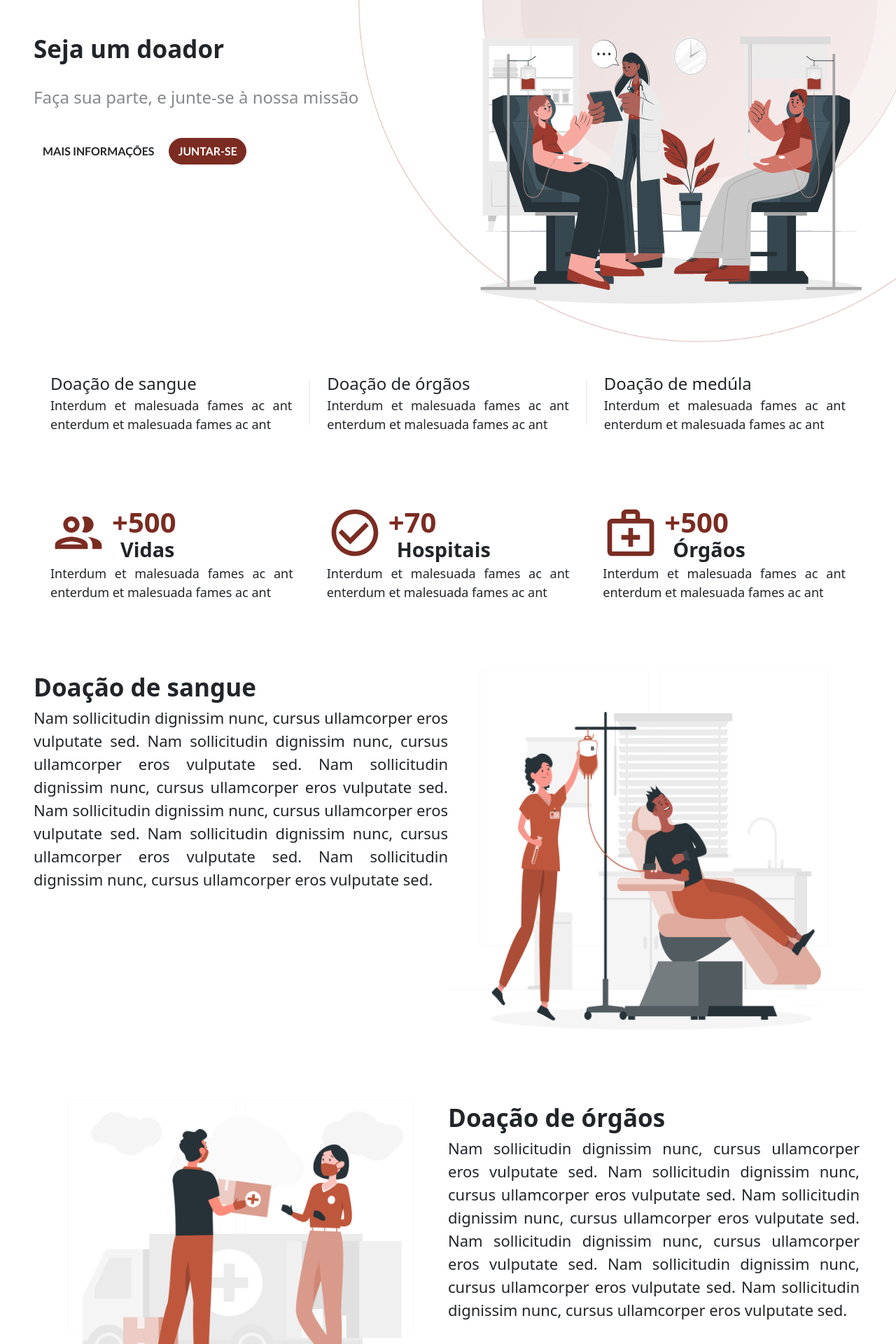
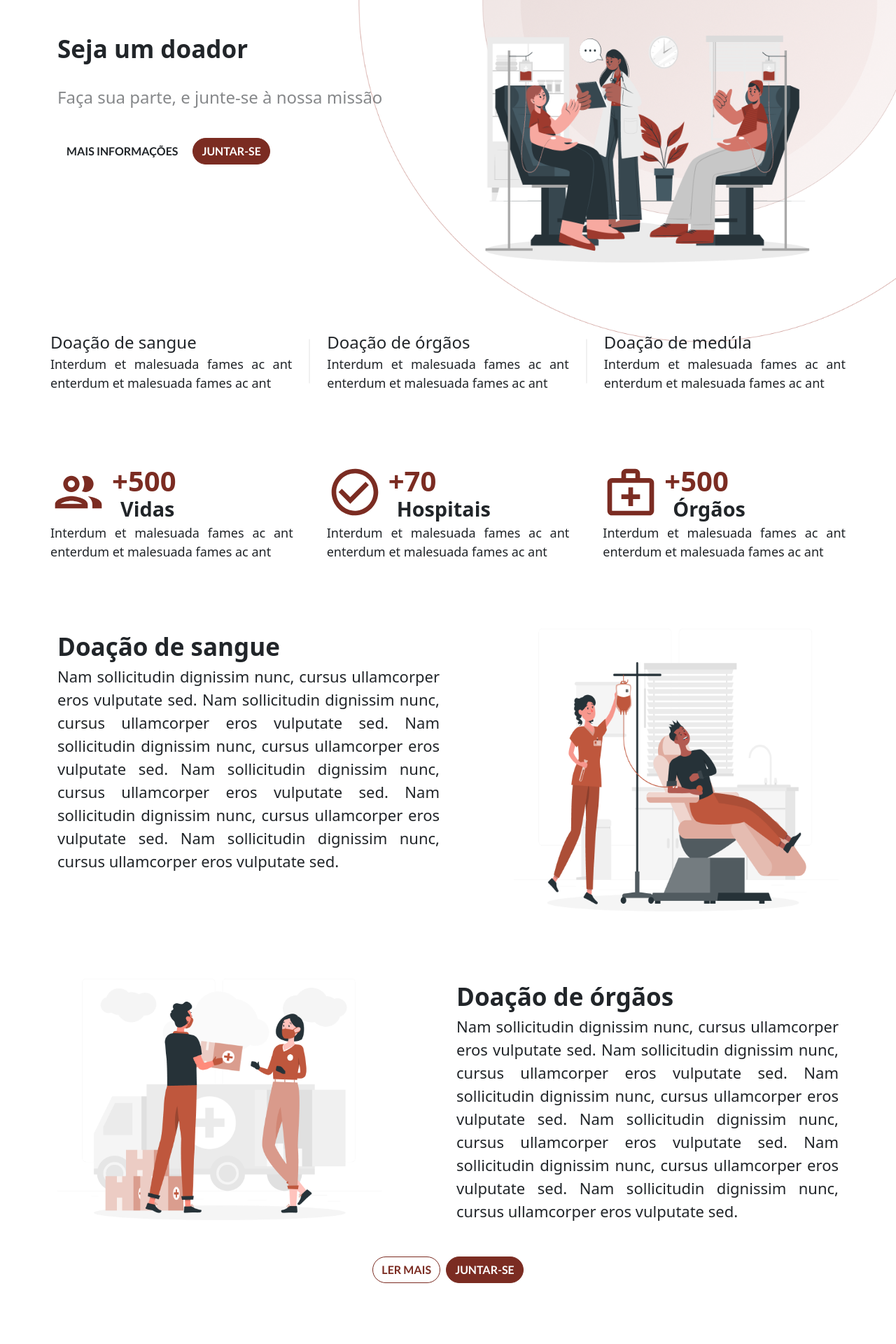
Before and after one commit to elieduardo/frontend-doador-online, a React (Create React App) app: page / in a window 1280 px wide. Shown: the part 100-2020 px from the top of the page at 70% size. Built offline with nearby package versions, Linux system fonts and the light colour scheme.

Commit message:
responsive componets add

```diff
--- a/src/assets/styles/styles.scss
+++ b/src/assets/styles/styles.scss
@@ -83,8 +83,8 @@ $nav-link-font-size: 1rem;
   margin-top: -0.8rem !important;
 }
 
-.img-fluid-50 {
-  max-width: 50%;
+.img-fluid-85 {
+  max-width: 85%;
   height: auto;
 }
 
--- /dev/null
+++ b/src/components/BloodDonationBanner.js
@@ -0,0 +1,28 @@
+import React from "react";
+import bannerImage from "../assets/images/home-3.png";
+import { Button, Col, Container, Row } from "react-bootstrap";
+
+
+export default function DonationBanner() {
+    return (
+        <Container className="py-5">
+            <Row>
+                <Col lg={6} md={12} sm={12}>
+                    <div className="title">Doação de sangue</div>
+                    <div className="content-text">
+                        Nam sollicitudin dignissim nunc, cursus ullamcorper eros vulputate
+                        sed. Nam sollicitudin dignissim nunc, cursus ullamcorper eros
+                        vulputate sed. Nam sollicitudin dignissim nunc, cursus ullamcorper
+                        eros vulputate sed. Nam sollicitudin dignissim nunc, cursus
+                        ullamcorper eros vulputate sed. Nam sollicitudin dignissim nunc,
+                        cursus ullamcorper eros vulputate sed. Nam sollicitudin dignissim
+                        nunc, cursus ullamcorper eros vulputate sed.
+                    </div>
+                </Col>
+                <Col lg={6} md={12} sm={12} className="d-flex justify-content-lg-end justify-content-center">
+                    <img className="img-fluid-85" src={bannerImage} />
+                </Col>
+            </Row>
+        </Container>
+    );
+}
--- /dev/null
+++ b/src/components/MainBanner.js
@@ -0,0 +1,26 @@
+import React from "react";
+import homeImage from "../assets/images/home-1.png";
+import { Button, Col, Container, Row } from "react-bootstrap";
+
+
+export default function MainBanner() {
+    return (
+        <Container className="py-5">
+            <Row>
+                <Col lg={6} md={12} sm={12} className="text-center text-lg-start">
+                    <div className="title">Seja um doador</div>
+                    <div className="content-text-opacity my-4">
+                        Faça sua parte, e junte-se à nossa missão
+                    </div>
+                    <div className="py-3">
+                        <Button variant="none">MAIS INFORMAÇÕES</Button>
+                        <Button className="ml-2">JUNTAR-SE</Button>
+                    </div>
+                </Col>
+                <Col lg={6} md={12} sm={12} className="d-flex justify-content-center pt-lg-0 pt-4">
+                    <img className="img-fluid-85" src={homeImage} />
+                </Col>
+            </Row>
+        </Container>
+    );
+}
--- /dev/null
+++ b/src/components/OrgansDonationBanner.js
@@ -0,0 +1,32 @@
+import React from "react";
+import bannerImage from "../assets/images/home-2.png";
+import { Button, Col, Container, Row } from "react-bootstrap";
+
+export default function OrgansDonationBanner() {
+    return (
+        <Container className="py-5">
+            <Row>
+                <Col lg={6} md={12} sm={12}>
+
+                    <img className="img-fluid-85" src={bannerImage} />
+                </Col>
+                <Col lg={6} md={12} sm={12}>
+                    <div className="title">Doação de órgãos</div>
+                    <div className="content-text">
+                        Nam sollicitudin dignissim nunc, cursus ullamcorper eros vulputate
+                        sed. Nam sollicitudin dignissim nunc, cursus ullamcorper eros
+                        vulputate sed. Nam sollicitudin dignissim nunc, cursus ullamcorper
+                        eros vulputate sed. Nam sollicitudin dignissim nunc, cursus
+                        ullamcorper eros vulputate sed. Nam sollicitudin dignissim nunc,
+                        cursus ullamcorper eros vulputate sed. Nam sollicitudin dignissim
+                        nunc, cursus ullamcorper eros vulputate sed.
+                    </div>
+                </Col>
+                <Col className="py-5 d-flex justify-content-center">
+                    <Button variant="outline-primary">LER MAIS</Button>
+                    <Button className="ml-2">JUNTAR-SE</Button>
+                </Col>
+            </Row>
+        </Container >
+    );
+}
--- a/src/pages/home/index.js
+++ b/src/pages/home/index.js
@@ -1,5 +1,5 @@
 import React from "react";
-import { Button, Card, Col, Row } from "react-bootstrap";
+import { Button, Card, Col, Container, Row } from "react-bootstrap";
 import firstImage from "../../assets/images/home-1.png";
 import secondImage from "../../assets/images/home-2.png";
 import thirdImage from "../../assets/images/home-3.png";
@@ -10,61 +10,18 @@ import Campanhas from "../../components/Campaigns";
 import Benefits from "../../components/Benefits";
 
 import ItemHospital from "../../components/ItemHospital";
+import MainBanner from "../../components/MainBanner";
+import DonationBanner from "../../components/BloodDonationBanner";
+import OrgansDonationBanner from "../../components/OrgansDonationBanner";
 
 export default function Home() {
   return (
     <div>
-      <div className="d-flex p-5">
-        <Col>
-          <div className="title">Seja um doador</div>
-          <div className="content-text-opacity my-4">
-            Faça sua parte, e junte-se à nossa missão
-          </div>
-          <div className="py-3">
-            <Button variant="none">MAIS INFORMAÇÕES</Button>
-            <Button className="ml-2">JUNTAR-SE</Button>
-          </div>
-        </Col>
-        <img className="img-fluid" src={firstImage} />
-      </div>
+      <MainBanner />
       <InfoCards />
       <InfoDataCards />
-      <div className="d-flex p-5">
-        <Col>
-          <div className="title">Doação de sangue</div>
-          <div className="content-text">
-            Nam sollicitudin dignissim nunc, cursus ullamcorper eros vulputate
-            sed. Nam sollicitudin dignissim nunc, cursus ullamcorper eros
-            vulputate sed. Nam sollicitudin dignissim nunc, cursus ullamcorper
-            eros vulputate sed. Nam sollicitudin dignissim nunc, cursus
-            ullamcorper eros vulputate sed. Nam sollicitudin dignissim nunc,
-            cursus ullamcorper eros vulputate sed. Nam sollicitudin dignissim
-            nunc, cursus ullamcorper eros vulputate sed.
-          </div>
-        </Col>
-        <img className="img-fluid-50" src={thirdImage} />
-      </div>
-      <Row className="m-1">
-        <div className="d-flex p-5">
-          <img className="img-fluid-50" src={secondImage} />
-          <Col>
-            <div className="title">Doação de órgãos</div>
-            <div className="content-text">
-              Nam sollicitudin dignissim nunc, cursus ullamcorper eros vulputate
-              sed. Nam sollicitudin dignissim nunc, cursus ullamcorper eros
-              vulputate sed. Nam sollicitudin dignissim nunc, cursus ullamcorper
-              eros vulputate sed. Nam sollicitudin dignissim nunc, cursus
-              ullamcorper eros vulputate sed. Nam sollicitudin dignissim nunc,
-              cursus ullamcorper eros vulputate sed. Nam sollicitudin dignissim
-              nunc, cursus ullamcorper eros vulputate sed.
-            </div>
-          </Col>
-        </div>
-        <div className="d-flex justify-content-center">
-          <Button variant="outline-primary">LER MAIS</Button>
-          <Button className="ml-2">JUNTAR-SE</Button>
-        </div>
-      </Row>
+      <DonationBanner />
+      <OrgansDonationBanner />
       <Campanhas />
       <Benefits />
       <div className="p-5">
```
